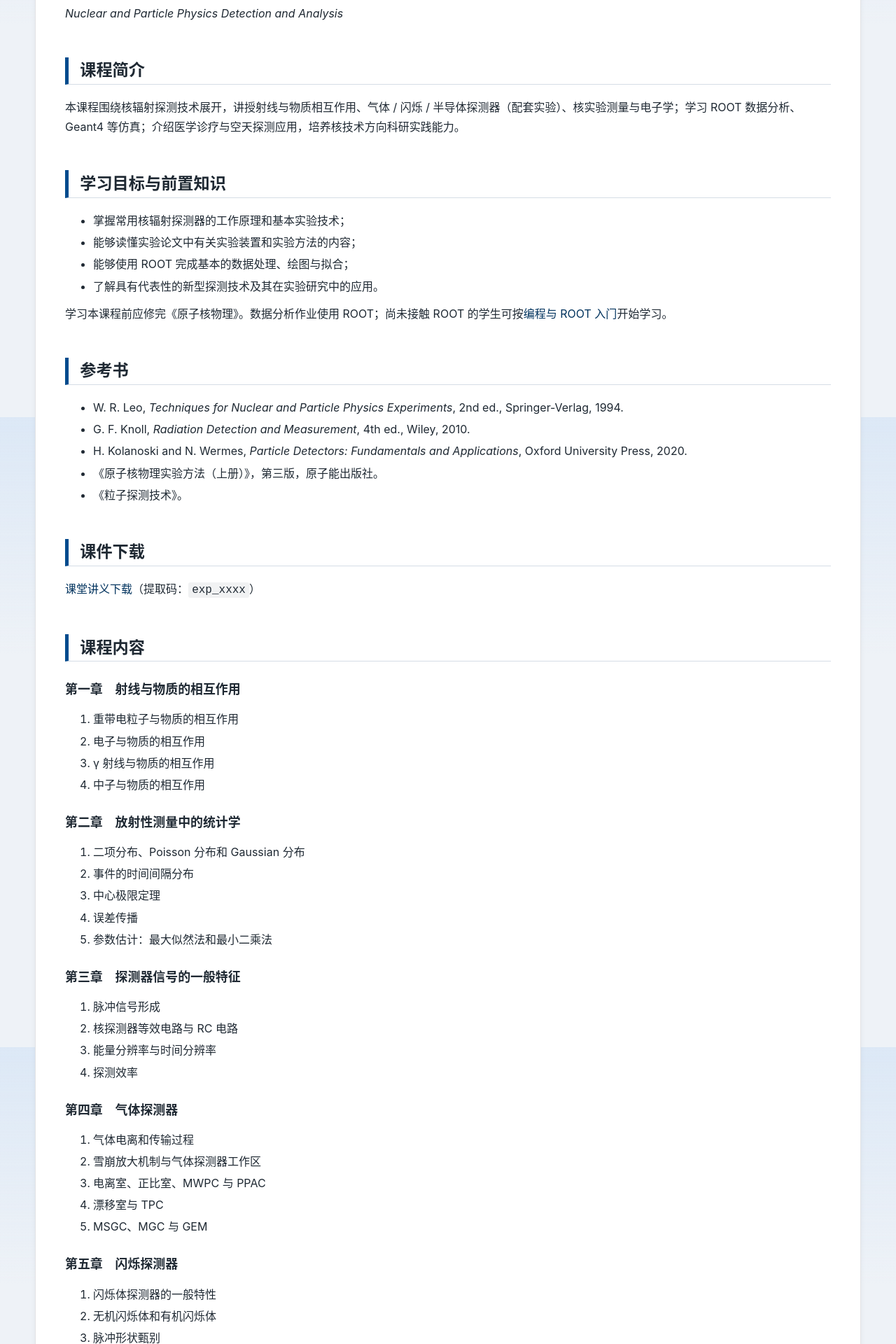
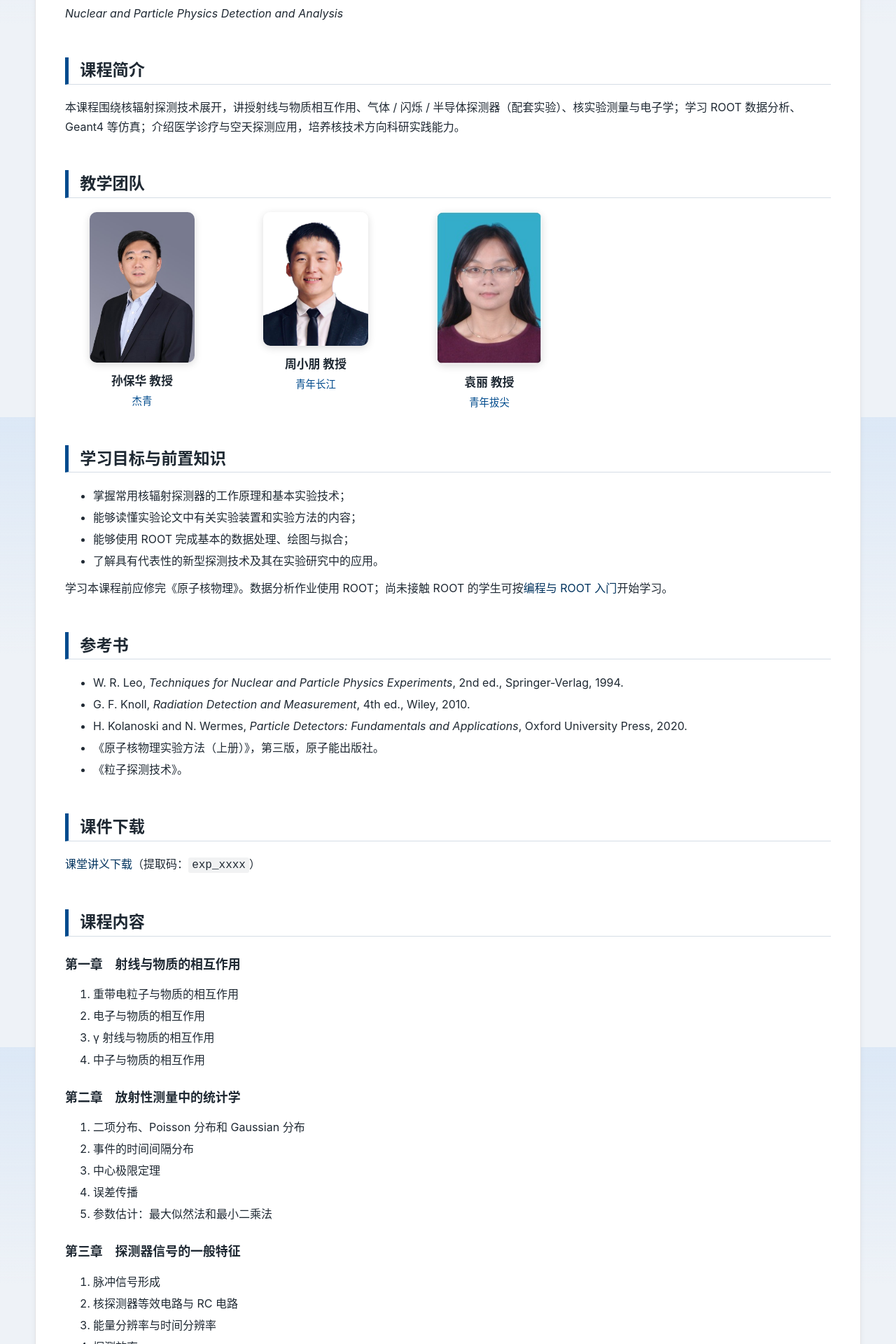
Before and after one commit to yt876/Nuclear-and-Particle-Physics-Detection-and-Analysis, a Jekyll site: the page built from README.md, in a window 1280 px wide. Shown: the part 304-2224 px from the top of the page at 70% size. Built offline with Jekyll 4.4.1, drawn with Linux system fonts in a browser that asks for light colours; our own code applies the rules of GitHub Pages for plain Markdown files.

Commit message:
Add teaching team section with photos and bio links

```diff
--- a/README.md
+++ b/README.md
@@ -5,6 +5,26 @@
 ## 课程简介
 
 本课程围绕核辐射探测技术展开，讲授射线与物质相互作用、气体 / 闪烁 / 半导体探测器（配套实验）、核实验测量与电子学；学习 ROOT 数据分析、Geant4 等仿真；介绍医学诊疗与空天探测应用，培养核技术方向科研实践能力。
+
+## 教学团队
+
+<div class="team-grid">
+  <a class="team-card" href="https://physics.buaa.edu.cn/info/1265/4767.htm" target="_blank" rel="noopener">
+    <img class="team-photo" src="assets/images/team/sunbaohua.jpg" alt="孙保华">
+    <span class="team-name">孙保华 教授</span>
+    <span class="team-honor">杰青</span>
+  </a>
+  <a class="team-card" href="https://physics.buaa.edu.cn/info/1265/3155.htm" target="_blank" rel="noopener">
+    <img class="team-photo" src="assets/images/team/zhouxiaopeng.jpg" alt="周小朋">
+    <span class="team-name">周小朋 教授</span>
+    <span class="team-honor">青年长江</span>
+  </a>
+  <a class="team-card" href="https://physics.buaa.edu.cn/info/1265/3152.htm" target="_blank" rel="noopener">
+    <img class="team-photo" src="assets/images/team/yuanli.jpg" alt="袁丽">
+    <span class="team-name">袁丽 教授</span>
+    <span class="team-honor">青年拔尖</span>
+  </a>
+</div>
 
 ## 学习目标与前置知识
 
--- a/assets/css/style.scss
+++ b/assets/css/style.scss
@@ -237,6 +237,57 @@ a:hover {
   border-left: 4px solid #c9cbd0;
 }
 
+.team-grid {
+  display: flex;
+  flex-wrap: wrap;
+  gap: 28px;
+  margin: 1.3em 0 0.4em;
+}
+
+.team-card {
+  flex: 1 1 160px;
+  max-width: 220px;
+  text-align: center;
+  color: inherit;
+  text-decoration: none;
+}
+
+.team-card:hover {
+  text-decoration: none;
+}
+
+.team-photo {
+  display: block;
+  width: 150px;
+  height: 150px;
+  margin: 0 auto 12px;
+  object-fit: cover;
+  object-position: center top;
+  border-radius: 10px;
+  box-shadow: 0 3px 12px rgba(0, 0, 0, 0.14);
+}
+
+.team-name,
+.team-honor {
+  display: block;
+}
+
+.team-name {
+  font-weight: 700;
+  font-size: 1.05rem;
+  color: var(--ink);
+}
+
+.team-card:hover .team-name {
+  color: var(--accent);
+}
+
+.team-honor {
+  margin-top: 2px;
+  color: var(--accent);
+  font-size: 0.9rem;
+}
+
 .site-footer {
   padding: 20px 0;
   color: #d8e4f2;
```
Also changed, not shown: assets/images/team/sunbaohua.jpg (added), assets/images/team/yuanli.jpg (added), assets/images/team/zhouxiaopeng.jpg (added).
